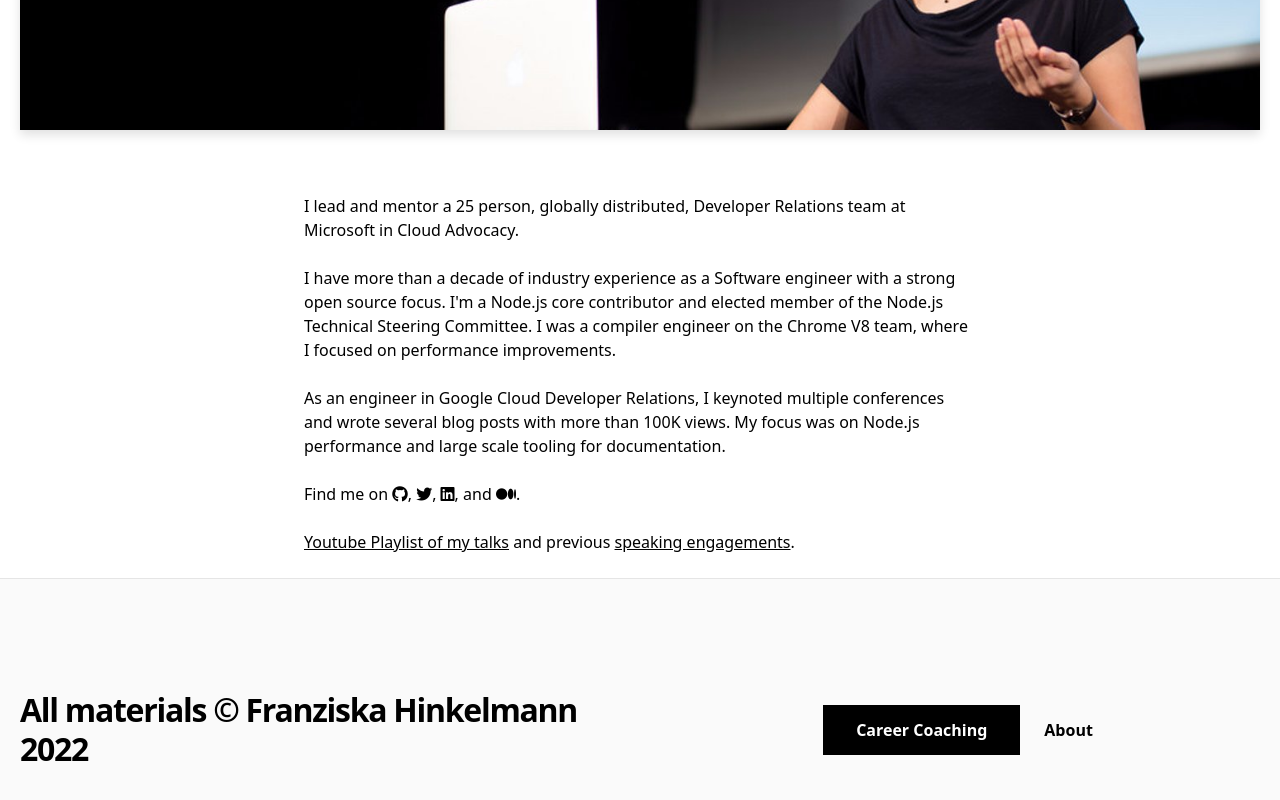
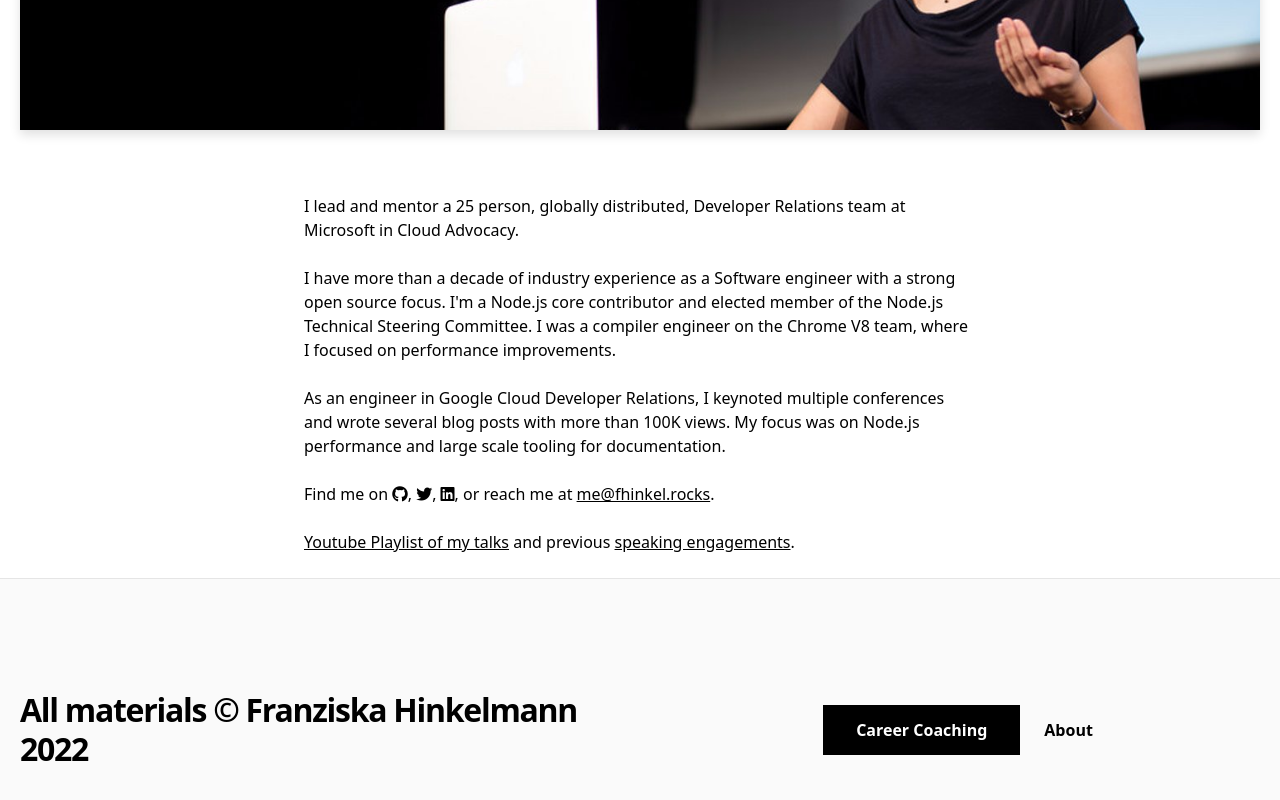
Before and after one commit to fhinkel/blog, a Next.js app: page /about in a window 1280 px wide. Shown: the part 552-1352 px from the top of the page. Built offline with nearby package versions, Linux system fonts and the light colour scheme.

Commit message:
Add email address to coaching and about section

```diff
--- a/pages/about.tsx
+++ b/pages/about.tsx
@@ -4,6 +4,7 @@
 import Intro from '../components/intro'
 import CoverImage from '../components/cover-image'
 import { HOME_OG_IMAGE_URL } from '../lib/constants'
+import Link from 'next/link'
 
 
 const coverImage = '/assets/blog/conferenceHeadshot.jpeg'
@@ -56,11 +57,7 @@
               <a target="_blank" href="https://www.linkedin.com/in/fhinkel/">
                 <i className="fa-brands fa-linkedin"></i>
               </a>
-              , and {' '}
-              <a target="_blank" href="https://medium.com/@fhinkel">
-                <i className="fa-brands fa-medium"></i>
-              </a>
-              .
+              , or reach me at <Link className='underline hover:text-blue-600 duration-200 transition-colors'  href='mailto:me@fhinkel.rocks'>me@fhinkel.rocks</Link>.
               <br></br>
               <br></br>
 
--- a/pages/coaching.tsx
+++ b/pages/coaching.tsx
@@ -6,6 +6,7 @@
 import { InlineWidget } from "react-calendly";
 import Subscribe from '../components/subscribe'
 import { HOME_OG_IMAGE_URL } from '../lib/constants'
+import Link from 'next/link'
 
 const coverImage = '/assets/blog/conferenceHeadshot.jpeg'
 
@@ -51,7 +52,8 @@
 
             <div className="text-3xl mb-3 leading-snug">Wait list</div>
             <div className='my-4'>
-              No time slot available that works for you? Join the wait list.
+              No time slot available that works for you? Join the wait list or reach out
+              at <Link className='underline hover:text-blue-600 duration-200 transition-colors' href='mailto:coaching@fhinkel.rocks?subject=Coaching Inquiry'>coaching@fhinkel.rocks</Link>.
             </div>
 
             <div className="w-full md:w-9/12 md:max-w-full">
```
